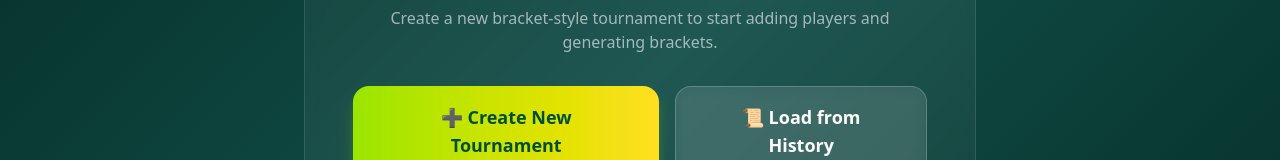
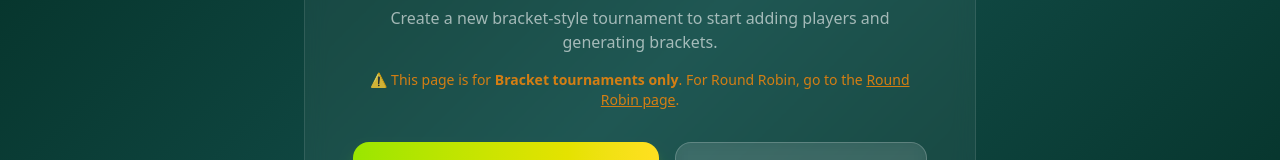
Before and after one commit to cherianaaron/pickleball-app, a Next.js app: page /players in a window 1280 px wide. Shown: the part 311-471 px from the top of the page. Built offline with nearby package versions, Linux system fonts and the light colour scheme; no server answers.

Commit message:
Add note on Players page clarifying it is for Bracket tournaments only

```diff
--- a/app/players/page.tsx
+++ b/app/players/page.tsx
@@ -72,8 +72,11 @@ export default function PlayersPage() {
               <span className="text-4xl">👥</span>
             </div>
             <h1 className="text-3xl font-bold text-white mb-4">No Active Bracket Tournament</h1>
-            <p className="text-white/60 mb-8">
+            <p className="text-white/60 mb-4">
               Create a new bracket-style tournament to start adding players and generating brackets.
+            </p>
+            <p className="text-orange-400/80 text-sm mb-8">
+              ⚠️ This page is for <strong>Bracket tournaments only</strong>. For Round Robin, go to the <Link href="/round-robin" className="underline hover:text-orange-300">Round Robin page</Link>.
             </p>
             <div className="flex flex-col sm:flex-row gap-4 justify-center">
               <button
@@ -109,6 +112,9 @@ export default function PlayersPage() {
           </div>
           <h1 className="text-4xl font-bold text-white mb-2">Manage Players</h1>
           <p className="text-white/50">Add participants for your pickleball tournament</p>
+          <p className="text-orange-400/80 text-sm mt-2">
+            ⚠️ This page is for <strong>Bracket tournaments only</strong>. For Round Robin, go to the <Link href="/round-robin" className="underline hover:text-orange-300">Round Robin page</Link>.
+          </p>
         </div>
 
         {/* Tournament Name */}
```
